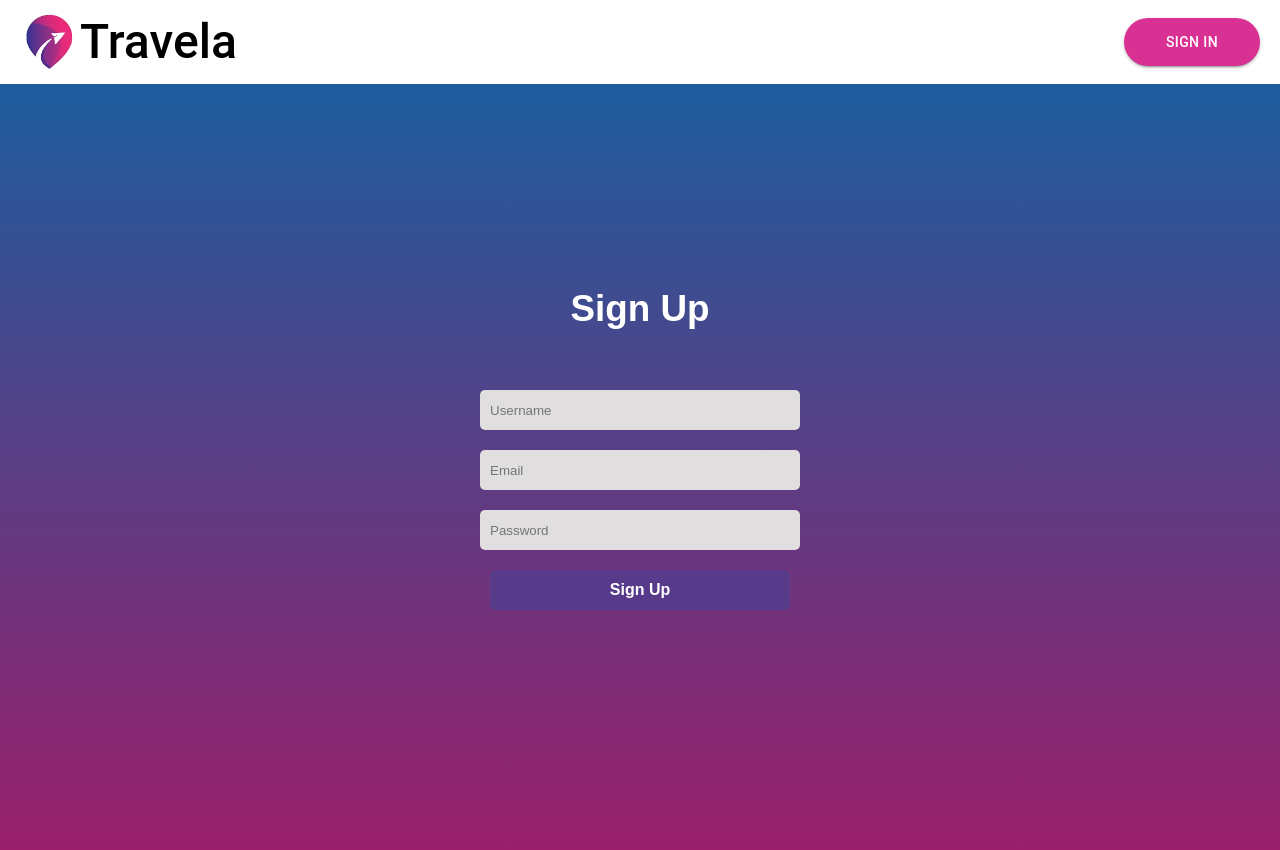
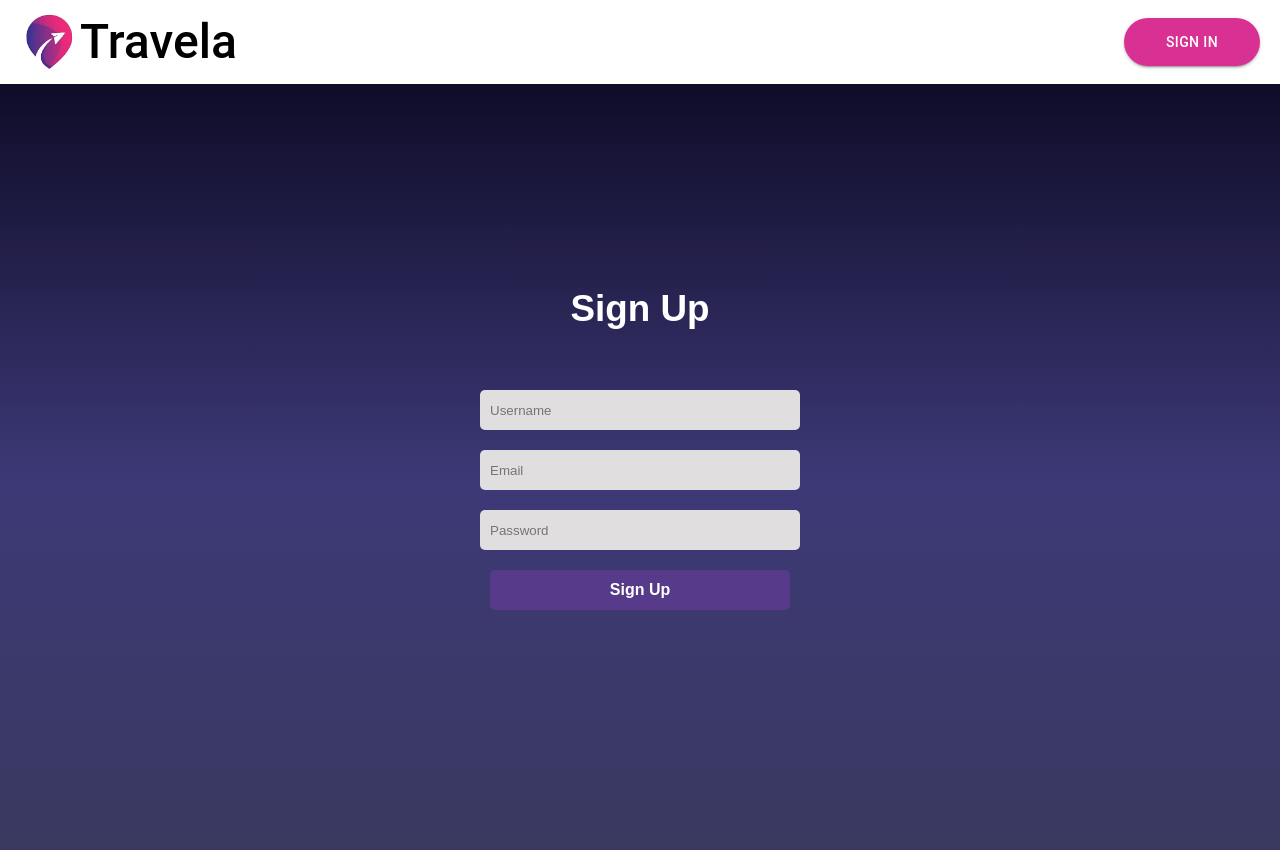
Before and after one commit to labib08/Travela, a React (Vite) app in the folder travela/: page /signup in a window 1280 px wide. Shown: the top 850 px of the page. Built offline with nearby package versions, Linux system fonts and the light colour scheme.

Commit message:
Changed the background of Signup

```diff
--- a/travela/src/Pages/SignUp/SignUp.css
+++ b/travela/src/Pages/SignUp/SignUp.css
@@ -5,7 +5,8 @@
     justify-content: center;
     min-height: 100vh;
     font-family: 'Jost', sans-serif;
-    background:linear-gradient(to bottom, #1c5d9e, rgb(160, 28, 105));
+    /* background:linear-gradient(to bottom, #1c5d9e, rgb(160, 28, 105)); */
+    background:linear-gradient(to bottom, #0f0c29, #3d3977, #39395d) ;
 }
 #chk {
     display: none;
```
